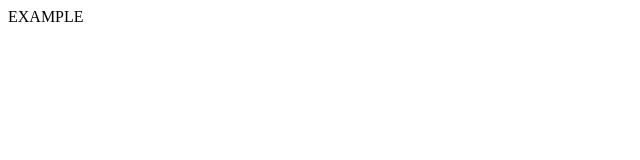
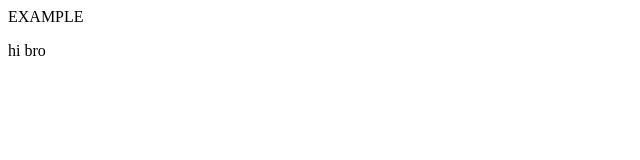
Before and after one commit to 20B81A0598/week1, a plain HTML site: page example.html in a window 1280 px wide. Shown: the full height of the page, 0-640 px from the left. Drawn offline with Linux system fonts and the light colour scheme.

Commit message:
example.html commit ibn q1

```diff
--- a/example.html
+++ b/example.html
@@ -9,5 +9,8 @@
 </head>
 <body>
     EXAMPLE
+    <p>
+        hi bro
+    </p>
 </body>
 </html>
```
